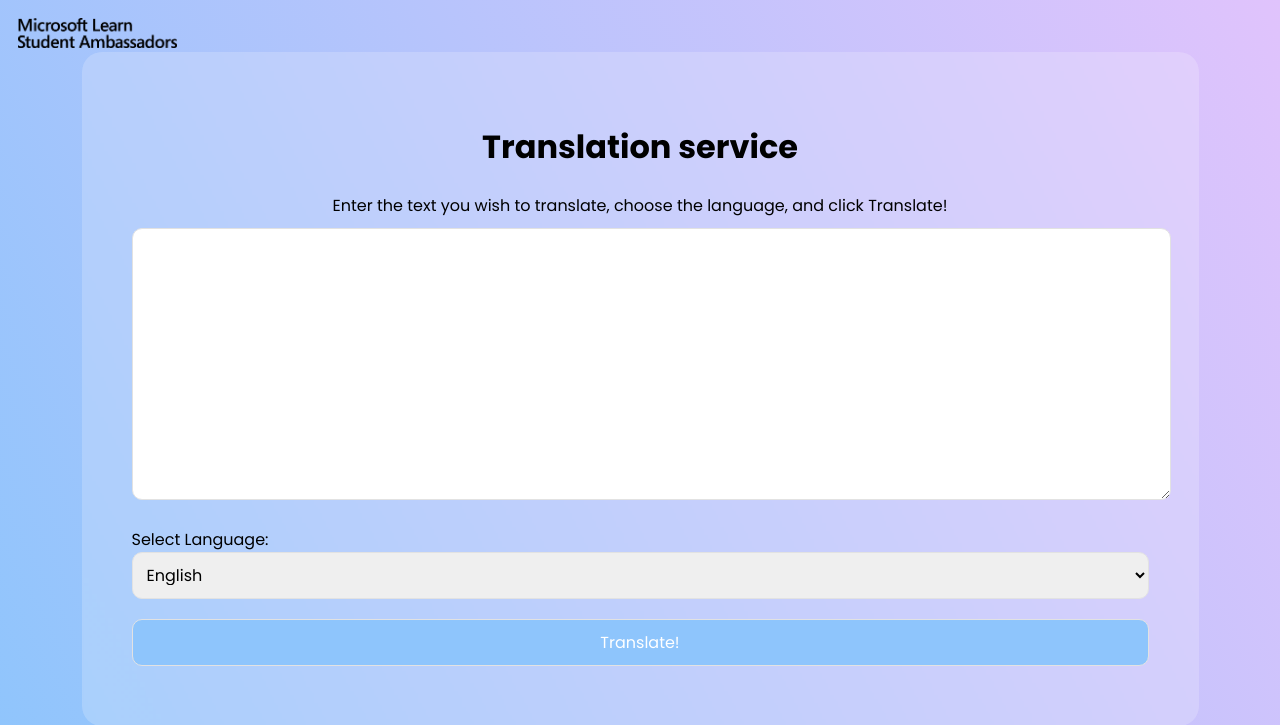
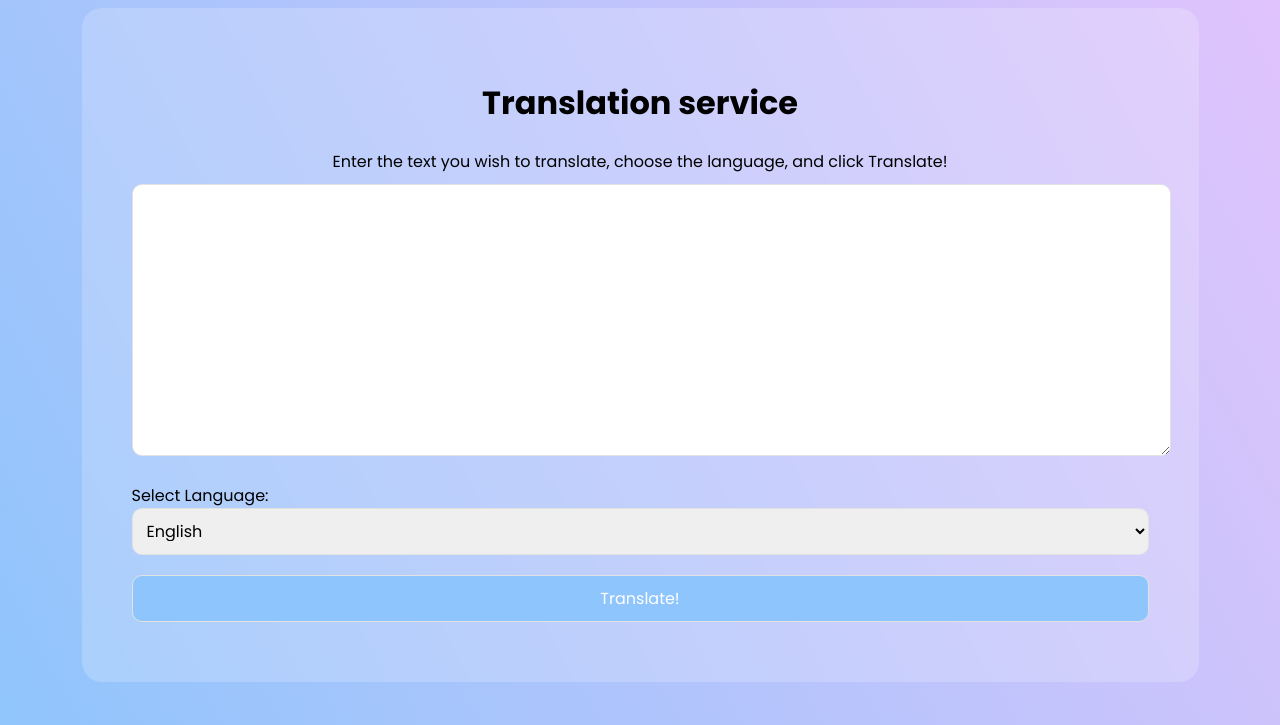
Before and after one commit to Atharva-Malode/Translator-template, a Flask app: page / in a window 1280 px wide. Shown: the top 725 px of the page. Run offline with Flask 3, Linux system fonts and the light colour scheme.

Commit message:
bug : stashed image

```diff
--- a/static/index.css
+++ b/static/index.css
@@ -61,8 +61,3 @@ body{
     background-color: #cb9af9;
     color: white;
 }
-.center-bottom-image{
-    margin-top: 10px;
-    height: 30px;
-    margin-left: 10px;
-}
--- a/templates/index.html
+++ b/templates/index.html
@@ -9,9 +9,6 @@
 </head>
 
 <body>
-    <div class="image-container">
-        <img src="/assets/mlsa.png" alt="Image" class="center-bottom-image">
-    </div>
     <div class="container">
         <h1>Translation service</h1>
         <div>Enter the text you wish to translate, choose the language, and click Translate!</div>
```
Also changed, not shown: assets/mlsa.png (deleted).
